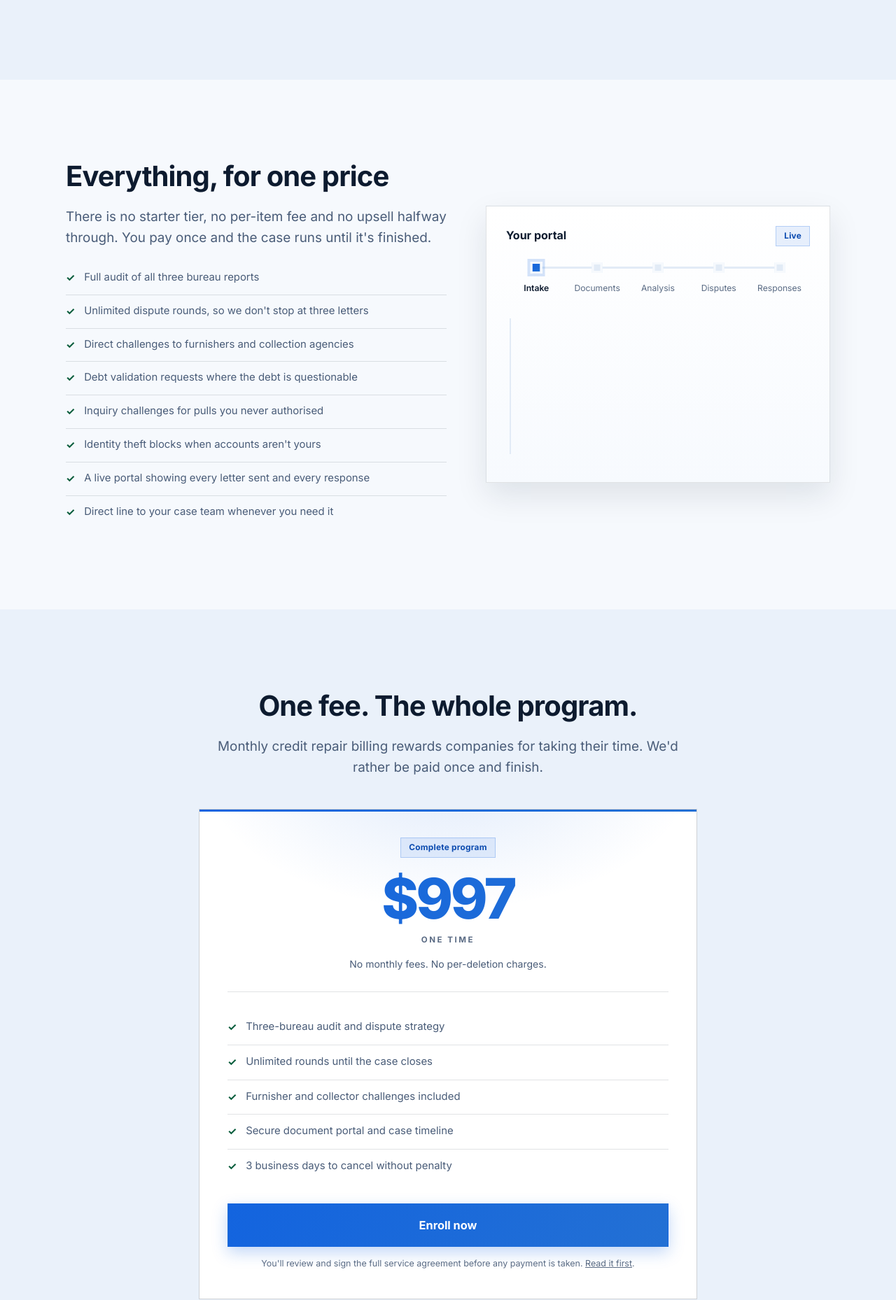
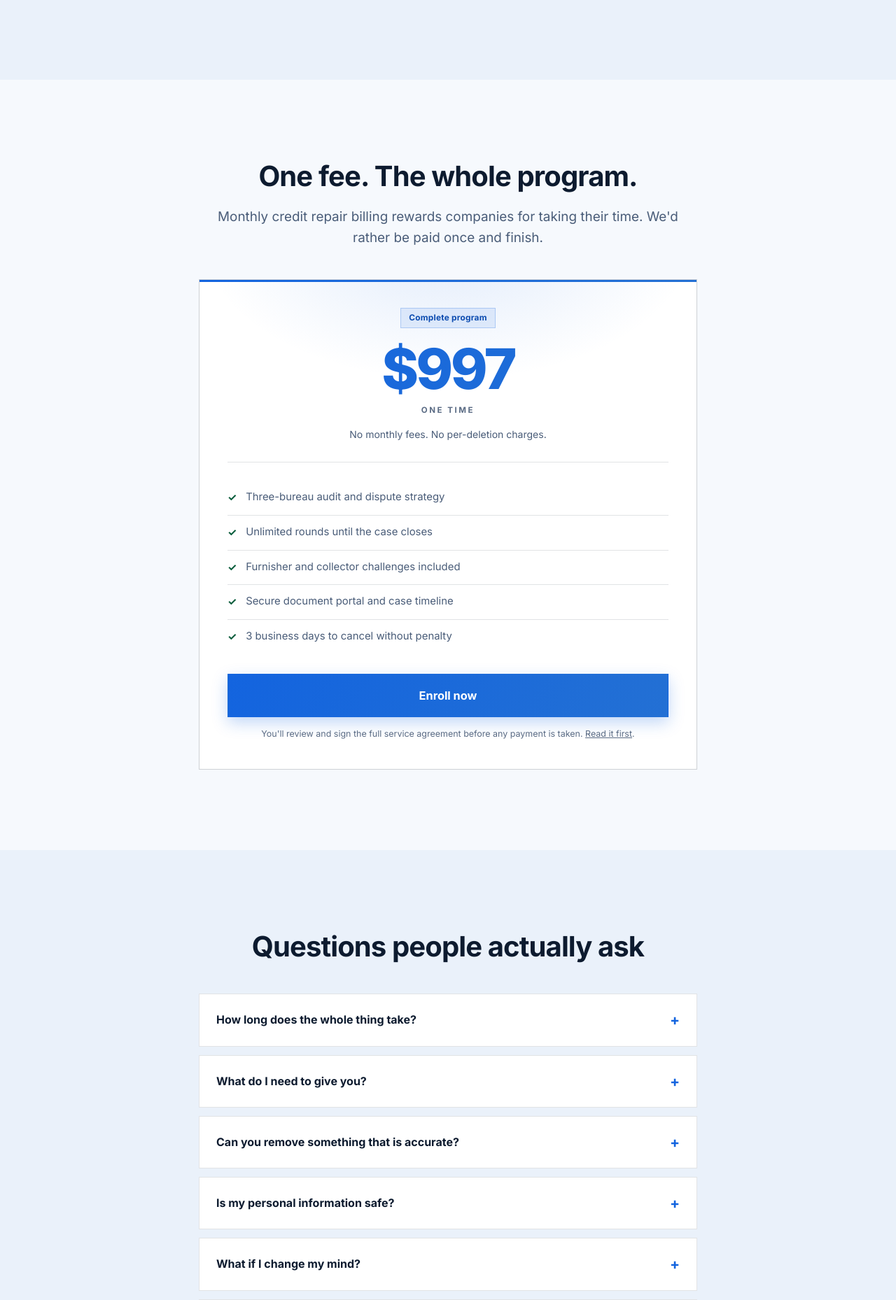
Before and after one commit to velosify/velosify-credit, a Flask app: page / in a window 1280 px wide. Shown: the part 2325-4183 px from the top of the page at 70% size. Run offline with Flask 3, Linux system fonts and the light colour scheme; some libraries are stand-ins or nearby versions.

Commit message:
Remove the 'Everything, for one price' section

```diff
--- a/static/css/styles.css
+++ b/static/css/styles.css
@@ -443,20 +443,6 @@ p  { margin: 0 0 1em; }
   opacity: 1;
   transform: none;
   transition: opacity .55s ease, transform .55s cubic-bezier(.22, .8, .25, 1);
-}
-
-/* --- Portal panel replay ------------------------------------------------ */
-#portal-demo.is-animated .tracker-step .knob,
-#portal-demo.is-animated .tracker-step::before { transition: background .45s ease, box-shadow .45s ease; }
-#portal-demo.is-animated .tracker-step .name   { transition: color .45s ease; }
-#portal-demo.is-animated .timeline li {
-  opacity: 0;
-  transform: translateY(8px);
-}
-#portal-demo.is-animated .timeline li.is-in {
-  opacity: 1;
-  transform: none;
-  transition: opacity .5s ease, transform .5s cubic-bezier(.22, .8, .25, 1);
 }
 
 /* --- How it works: connected flow ---------------------------------------
@@ -1063,8 +1049,7 @@ table.data tbody tr:hover { background: rgba(19, 100, 223, .04); }
 /* Printing never scrolls, so anything waiting on an intersection would come
    out blank. Force every deferred element to its finished state on paper. */
 @media print {
-  [data-reveal].reveal-init,
-  #portal-demo.is-animated .timeline li {
+  [data-reveal].reveal-init {
     opacity: 1 !important;
     transform: none !important;
   }
--- a/static/js/app.js
+++ b/static/js/app.js
@@ -262,74 +262,6 @@
     io.observe(flow);
   })();
 
-  /* ---- Portal panel replay ----------------------------------------------
-     Walks the case tracker forward and drops the timeline entries in oldest
-     first, then loops. Same contract as the score panel: the markup ships
-     finished, script rewinds it, reduced motion leaves it finished. */
-  (function portalDemo() {
-    var demo = document.getElementById("portal-demo");
-    if (!demo) return;
-    if (window.matchMedia && window.matchMedia("(prefers-reduced-motion: reduce)").matches) return;
-
-    var steps = Array.prototype.slice.call(demo.querySelectorAll(".tracker-step"));
-    // Newest sits at the top of the timeline, so replay from the bottom up.
-    var events = Array.prototype.slice.call(demo.querySelectorAll(".timeline li")).reverse();
-    if (!steps.length || !events.length) return;
-
-    var STOP_AT = steps.filter(function (s) { return s.classList.contains("current"); }).length
-      ? steps.indexOf(demo.querySelector(".tracker-step.current"))
-      : steps.length - 1;
-
-    var LEAD_MS = 500, STEP_MS = 700, EVENT_MS = 620, HOLD_MS = 3400;
-    var timers = [];
-    function clearTimers() { timers.forEach(clearTimeout); timers = []; }
-
-    demo.classList.add("is-animated");
-
-    function paint(upto) {
-      steps.forEach(function (s, i) {
-        s.classList.toggle("done", i < upto);
-        s.classList.toggle("current", i === upto);
-      });
-    }
-
-    function reset() {
-      clearTimers();
-      paint(-1);
-      events.forEach(function (e) { e.classList.remove("is-in"); });
-    }
-
-    function run() {
-      reset();
-      for (var i = 0; i <= STOP_AT; i++) {
-        (function (idx) {
-          timers.push(setTimeout(function () { paint(idx); }, LEAD_MS + idx * STEP_MS));
-        })(i);
-      }
-      var afterTracker = LEAD_MS + (STOP_AT + 1) * STEP_MS;
-      events.forEach(function (el, i) {
-        timers.push(setTimeout(function () { el.classList.add("is-in"); },
-                               afterTracker + i * EVENT_MS));
-      });
-      timers.push(setTimeout(run, afterTracker + events.length * EVENT_MS + HOLD_MS));
-    }
-
-    if (!("IntersectionObserver" in window)) { run(); return; }
-    function settle() {
-      clearTimers();
-      paint(STOP_AT);
-      events.forEach(function (el) { el.classList.add("is-in"); });
-    }
-
-    new IntersectionObserver(function (entries) {
-      entries.forEach(function (e) {
-        // Leaving mid-sequence would park the panel half drawn, so settle it
-        // on the finished state; re-entry rewinds and replays from there.
-        if (e.isIntersecting) run(); else settle();
-      });
-    }, { threshold: 0.3 }).observe(demo);
-  })();
-
   function escapeHtml(str) {
     return String(str).replace(/[&<>"']/g, function (c) {
       return { "&": "&amp;", "<": "&lt;", ">": "&gt;", '"': "&quot;", "'": "&#39;" }[c];
--- a/templates/landing.html
+++ b/templates/landing.html
@@ -184,67 +184,8 @@
   </div>
 </section>
 
-<!-- ===================== What's included ===================== -->
-<section class="section" id="included">
-  <div class="container">
-    <div class="hero-grid">
-      <div>
-        <h2>Everything, for one price</h2>
-        <p class="lead">
-          There is no starter tier, no per-item fee and no upsell halfway
-          through. You pay once and the case runs until it's finished.
-        </p>
-
-        <ul class="feature-list mt-2">
-          <li><span class="tick">✓</span> Full audit of all three bureau reports</li>
-          <li><span class="tick">✓</span> Unlimited dispute rounds, so we don't stop at three letters</li>
-          <li><span class="tick">✓</span> Direct challenges to furnishers and collection agencies</li>
-          <li><span class="tick">✓</span> Debt validation requests where the debt is questionable</li>
-          <li><span class="tick">✓</span> Inquiry challenges for pulls you never authorised</li>
-          <li><span class="tick">✓</span> Identity theft blocks when accounts aren't yours</li>
-          <li><span class="tick">✓</span> A live portal showing every letter sent and every response</li>
-          <li><span class="tick">✓</span> Direct line to your case team whenever you need it</li>
-        </ul>
-      </div>
-
-      {#  Ships in its finished state so it reads correctly without JS. The
-          script adds .is-animated, rewinds it, and replays the sequence. #}
-      <div class="card card-glass" id="portal-demo">
-        <div class="row-between" style="margin-bottom:20px">
-          <span class="strong">Your portal</span>
-          <span class="badge badge-accent">Live</span>
-        </div>
-
-        <div class="tracker" style="margin-bottom:26px" data-tracker>
-          <div class="tracker-step done"><span class="knob"></span><span class="name">Intake</span></div>
-          <div class="tracker-step done"><span class="knob"></span><span class="name">Documents</span></div>
-          <div class="tracker-step current"><span class="knob"></span><span class="name">Analysis</span></div>
-          <div class="tracker-step"><span class="knob"></span><span class="name">Disputes</span></div>
-          <div class="tracker-step"><span class="knob"></span><span class="name">Responses</span></div>
-        </div>
-
-        <ul class="timeline">
-          <li>
-            <div class="t-title">All documents received</div>
-            <div class="t-meta">Today</div>
-            <div class="t-body">Your file is complete and has moved to report analysis.</div>
-          </li>
-          <li>
-            <div class="t-title">Uploaded: Government-issued photo ID</div>
-            <div class="t-meta">Yesterday</div>
-          </li>
-          <li>
-            <div class="t-title">Enrollment confirmed</div>
-            <div class="t-meta">3 days ago</div>
-          </li>
-        </ul>
-      </div>
-    </div>
-  </div>
-</section>
-
 <!-- ===================== Pricing ===================== -->
-<section class="section section-alt" id="pricing">
+<section class="section" id="pricing">
   <div class="container container-narrow">
     <div class="text-center" style="margin-bottom:44px">
       <h2>One fee. The whole program.</h2>
@@ -289,7 +230,7 @@
 </section>
 
 <!-- ===================== FAQ ===================== -->
-<section class="section" id="faq">
+<section class="section section-alt" id="faq">
   <div class="container container-narrow">
     <div class="text-center" style="margin-bottom:44px">
       <h2>Questions people actually ask</h2>
@@ -339,7 +280,7 @@
 </section>
 
 <!-- ===================== Final CTA ===================== -->
-<section class="section-tight section-alt">
+<section class="section-tight">
   <div class="container container-narrow">
     <div class="price-card text-center">
       <h2 style="margin-bottom:14px">Find out what's actually on your report</h2>
```
